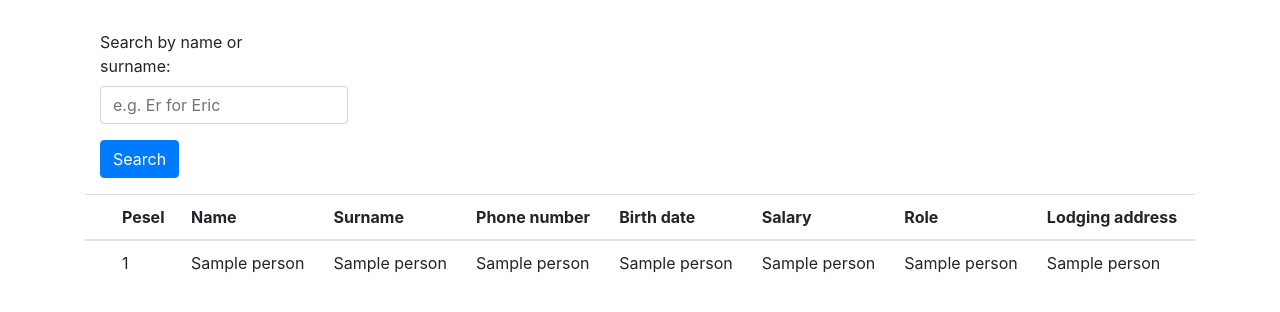
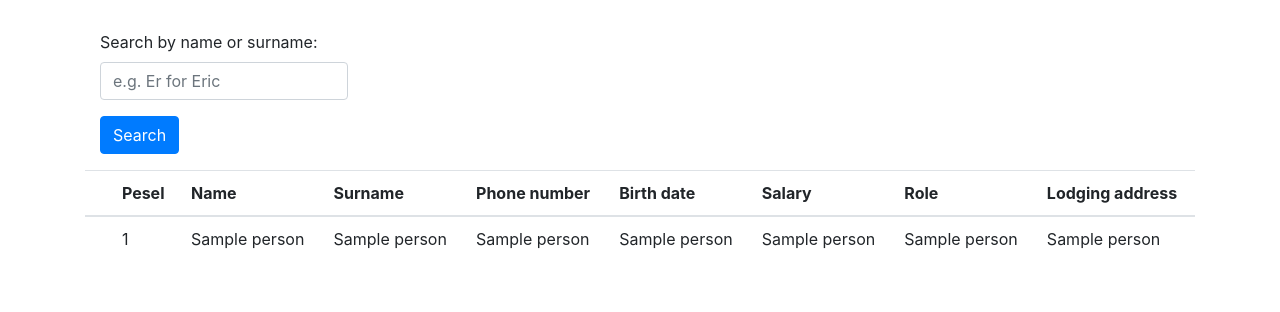
Before and after one commit to Gamsikowy/World-Flower-Enterprise, a Flask app: page /select/employee in a window 1280 px wide. Shown: the part 56-368 px from the top of the page. Run offline with Flask 2, Linux system fonts and the light colour scheme; a database or web service that is not in the repository returns one stand-in record (values such as "Sample title"); some libraries are stand-ins or nearby versions.

Commit message:
Change styling

```diff
--- a/website/templates/select/sEmployee.html
+++ b/website/templates/select/sEmployee.html
@@ -4,7 +4,7 @@
   <div class="searching-panel">
     <form class="form-horizontal" method="POST" action="/select/employee/search">
       <div class="form-group">
-        <label class="control-label col-sm-2" for="pattern">Search by name or surname:</label>
+        <label class="control-label col-sm-6" for="pattern">Search by name or surname:</label>
         <div class="col-sm-3">
           <input type="text" class="form-control" id="pattern" name="pattern" maxlength="20" placeholder="e.g. Er for Eric" required>
         </div>
```
